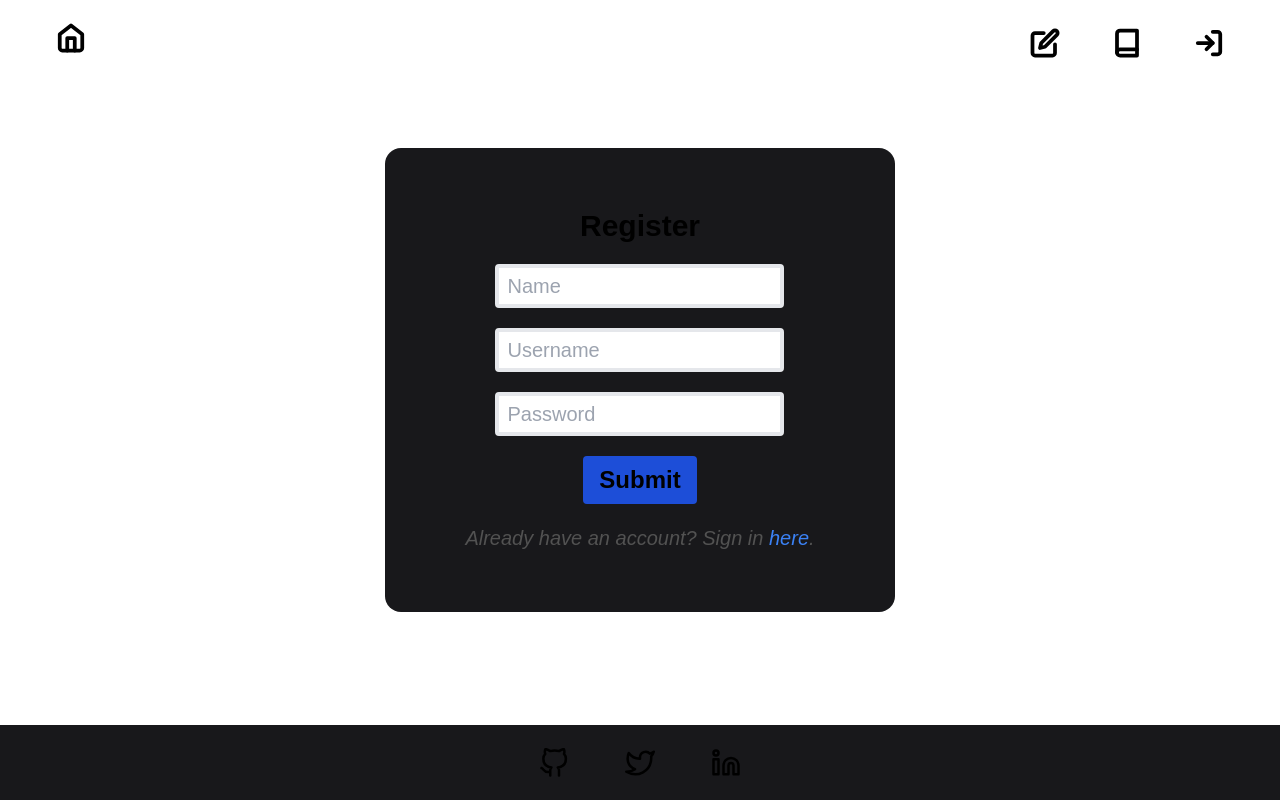
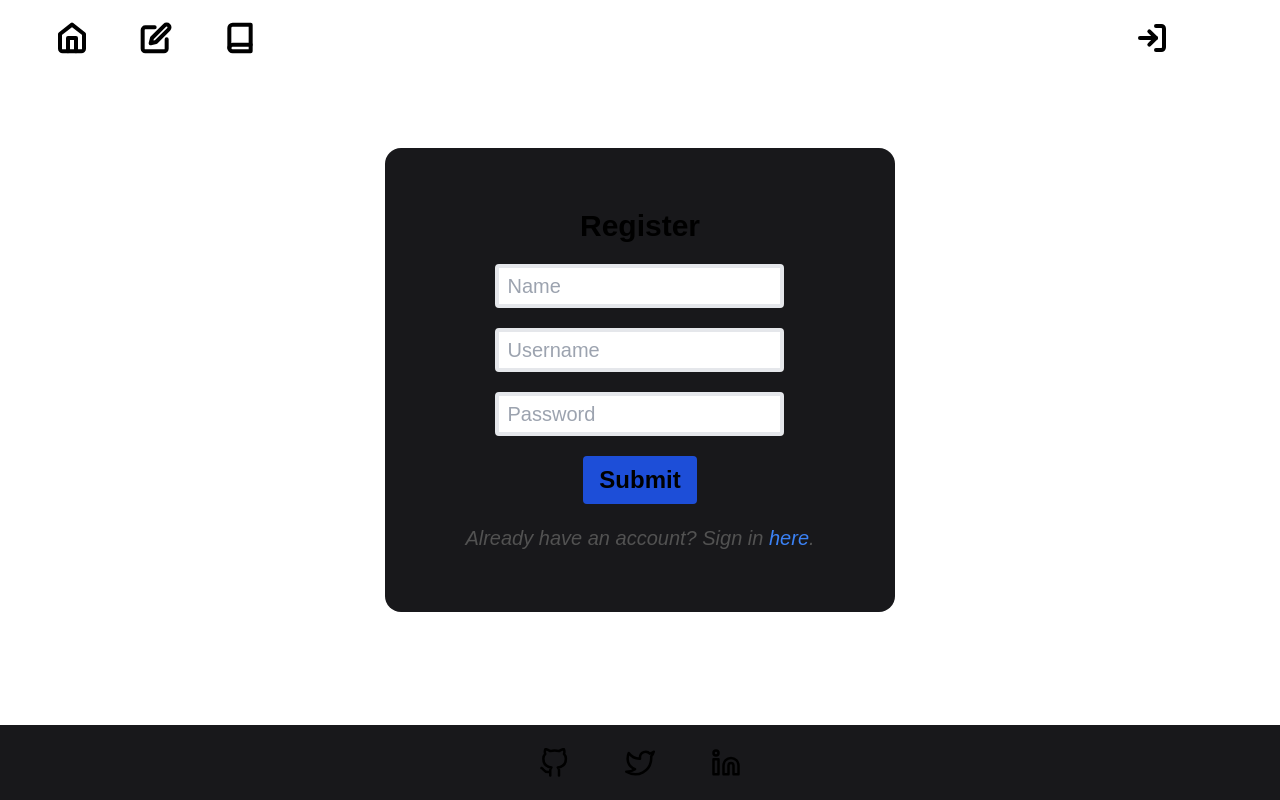
Before and after one commit to PranjalG420/portfolio-creator, a Next.js app: page /register in a window 1280 px wide. Built offline with nearby package versions, Linux system fonts and the light colour scheme; no server answers.

Commit message:
Updated Navbar, Added default profile

```diff
--- a/components/navbar.tsx
+++ b/components/navbar.tsx
@@ -15,10 +15,11 @@ import {
 
 export default function navbar(props) {
     const { data: session, status } = useSession();
-    const [hamburger, setHamburger] = useState(true);
-    function switchHamburger() {
-        setHamburger(!hamburger);
+    const [menu, setMenu] = useState(true);
+    function showMenu() {
+        setMenu(!menu);
     }
+
     return (
         <div className="z-20 min-h-[75px] sticky top-0 right-0 left-0 flex justify-between items-center font-semibold md:text-xl">
             <div className="flex justify-between">
@@ -26,91 +27,111 @@ export default function navbar(props) {
                     href="/"
                     className="px-4 py-2 rounded hover:bg-slate-300 hover:text-black transition-colors md:ml-10"
                 >
-                    <Home strokeWidth={3} size={30} />
+                    <Home
+                        strokeWidth={3}
+                        size={300}
+                        className="w-6 h-6 md:w-8 md:h-8"
+                    />
+                </a>
+                <a
+                    href="/posts/react"
+                    className="px-4 py-2 rounded hover:bg-slate-300 hover:text-black transition-colors md:ml-5"
+                >
+                    <Edit
+                        strokeWidth={3}
+                        size={300}
+                        className="w-6 h-6 md:w-8 md:h-8"
+                    />
+                </a>
+                <a
+                    href="/about"
+                    className="px-4 py-2 rounded hover:bg-slate-300 hover:text-black transition-colors md:ml-5"
+                >
+                    <Book
+                        strokeWidth={3}
+                        size={300}
+                        className="w-6 h-6 md:w-8 md:h-8"
+                    />
                 </a>
             </div>
-            <div>
-                <button
-                    className="px-4 py-2 rounded md:hidden"
-                    onClick={switchHamburger}
-                >
-                    {hamburger ? (
-                        <Menu strokeWidth={3} size={30} />
-                    ) : (
-                        <X strokeWidth={3} size={30} />
-                    )}
+            <div className="md:mr-14 mr-4">
+                {(session && (
+                    // This displays when logged in
+                    <>
+                        <button onClick={showMenu}>
+                            <img
+                                src="https://kfg6bckb.media.zestyio.com/default-avatar.png"
+                                className="max-h-8 md:max-h-10 rounded-[50%]"
+                                alt="user_image"
+                            ></img>
                         </button>
-            </div>
                         <div
                             className={
-                    `fixed top-[60px] md:top-5 flex flex-col md:flex md:flex-row md:justify-between transition-all md:right-0 ` +
-                    (hamburger ? "right-[-100%]" : "right-0")
+                                `fixed top-[60px] flex flex-col align-middle transition-all bg-neutral-700 rounded-md ` +
+                                (menu ? "right-[-100%]" : "right-0")
                             }
                         >
                             <a
-                    href="/posts/react"
-                    className="px-4 py-2 flex flex-row items-center justify-end rounded hover:bg-slate-300 hover:text-black transition-colors md:ml-5"
+                                href="/settings"
+                                className="px-4 py-2 rounded text-left hover:bg-slate-300 hover:text-black transition-colors"
                             >
-                    <p className="mr-5 px-2 py-1 bg-white rounded text-black md:hidden">
-                        Posts
-                    </p>
-                    <Edit strokeWidth={3} size={30} />
+                                Settings
                             </a>
+                            <button
+                                onClick={() => signOut()}
+                                className="px-4 py-2 text-left rounded hover:bg-slate-300 hover:text-black transition-colors "
+                            >
+                                Sign Out
+                            </button>
+                        </div>
+                    </>
+                )) || (
+                    <div>
                         <a
-                    href="/about"
-                    className="px-4 py-2 rounded flex flex-row justify-end items-center hover:bg-slate-300 hover:text-black transition-colors md:ml-5"
+                            href="/login"
+                            className="px-4 py-2 rounded flex hover:bg-slate-300 hover:text-black transition-colors md:mr-10"
                         >
-                    <p className="mr-5 px-2 py-1 bg-white rounded text-black md:hidden">
-                        About
-                    </p>
-                    <Book strokeWidth={3} size={30} />
+                            <LogIn
+                                strokeWidth={3}
+                                size={300}
+                                className="w-6 h-6 md:w-8 md:h-8"
+                            />
                         </a>
+                    </div>
+                )}
+            </div>
+            {/*
+            <div
+            // className={
+            //     `fixed top-[60px] md:top-5 flex flex-col md:flex md:flex-row md:justify-between transition-all md:right-0 ` +
+            //     (hamburger ? "right-[-100%]" : "right-0")
+            // }
+            >
                 {(session && (
                     //This displays when logged in
-                    <div className="flex items-center flex-col md:flex-row">
-                        {/* <p className="px-4 py-2">
-                            |{session.user.image}| - user
-                        </p> */}
-                        <button className="px-4 py-2 rounded flex flex-row items-center hover:bg-slate-300 hover:text-black transition-colors md:ml-5">
-                            <p className="mr-5 px-2 py-1 bg-white rounded text-black md:hidden">
-                                Themes
-                            </p>
-                            <Sun strokeWidth={3} size={30} />
-                        </button>
+                    <>
+                        <div className="flex items-center flex-col">
                             <div>
                                 <a
                                     href="/settings"
-                                className="px-4 py-2 rounded flex flex-row items-center justify-end hover:bg-slate-300 hover:text-black transition-colors md:ml-5"
+                                    className="px-4 py-2 rounded fixed  flex-col items-center justify-end hover:bg-slate-300 hover:text-black transition-colors md:ml-5"
                                 >
-                                <p className="mr-5 px-2 py-1 bg-white rounded text-black md:hidden">
                                     Settings
-                                </p>
-                                <Settings strokeWidth={3} size={30} />
                                 </a>
                             </div>
                             <button
                                 onClick={() => signOut()}
                                 className="px-4 py-2 rounded flex flex-row items-center justify-end hover:bg-slate-300 hover:text-black transition-colors md:mr-10 md:ml-5 "
                             >
-                            <p className="mr-5 px-2 py-1 bg-white rounded text-black md:hidden">
-                                Log Out
-                            </p>
-                            <LogOut strokeWidth={3} size={30} />
+                                Sign Out
                             </button>
                         </div>
+                    </>
                 )) || (
                     //This displays when not logged in
-                    <a
-                        href="/login"
-                        className="px-4 py-2 rounded flex flex-row items-center justify-end hover:bg-slate-300 hover:text-black transition-colors md:mr-10 md:ml-5"
-                    >
-                        <p className="mr-5 px-2 py-1 bg-white rounded text-black md:hidden">
-                            Log In
-                        </p>
-                        <LogIn strokeWidth={3} size={30} />
-                    </a>
+
                 )}
-            </div>
+            </div> */}
         </div>
     );
 }
--- a/pages/api/auth/[...nextauth].ts
+++ b/pages/api/auth/[...nextauth].ts
@@ -36,8 +36,8 @@ export default NextAuth({
                     where: { email: req.body.username },
                 });
                 if (user && (await compare(req.body.password, user.password))) {
-                    const { name, email } = user;
-                    return { name, theme: "white", email };
+                    const { name, email, image } = user;
+                    return { name, theme: "white", email, image };
                 }
                 return null; //Return null if user data could not be verified
             },
--- a/pages/api/register.ts
+++ b/pages/api/register.ts
@@ -18,10 +18,11 @@ export default async function handler(
                     name: req.body.name,
                     password: hashPassword,
                     email: req.body.user,
-                    theme: Theme.LIGHT,
+                    theme: Theme.DARK,
+                    image: "https://kfg6bckb.media.zestyio.com/default-avatar.png",
                 },
             });
-            res.status(201).json({ success: true });
+            res.redirect("/login");
         } else {
             res.status(401).json({ error: "User already exists" });
         }
--- a/pages/register.tsx
+++ b/pages/register.tsx
@@ -1,12 +1,15 @@
 import React, { useState, useEffect } from "react";
+import { useRouter } from "next/router";
 
 export default function Register() {
     const [user, setUser] = useState("");
     const [password, setPassword] = useState("");
     const [name, setName] = useState("");
-    const [theme, setTheme] = useState("");
+    const router = useRouter();
+
     const handleSend = async () => {
         try {
+            console.log("Success");
             await fetch("/api/register", {
                 method: "POST",
                 headers: {
@@ -18,6 +21,7 @@ export default function Register() {
                     password: password,
                 }),
             });
+            router.push("/login");
         } catch (error) {
             console.log(error);
         }
```
Also changed, not shown: components/container.tsx (added, +39 -0 lines), data/home.md (added, +1 -0 lines), pages/index.tsx (+11 -31 lines), postcontainer.tsx (deleted, +0 -9 lines). Lines whose indentation alone changed are shown as unchanged.
